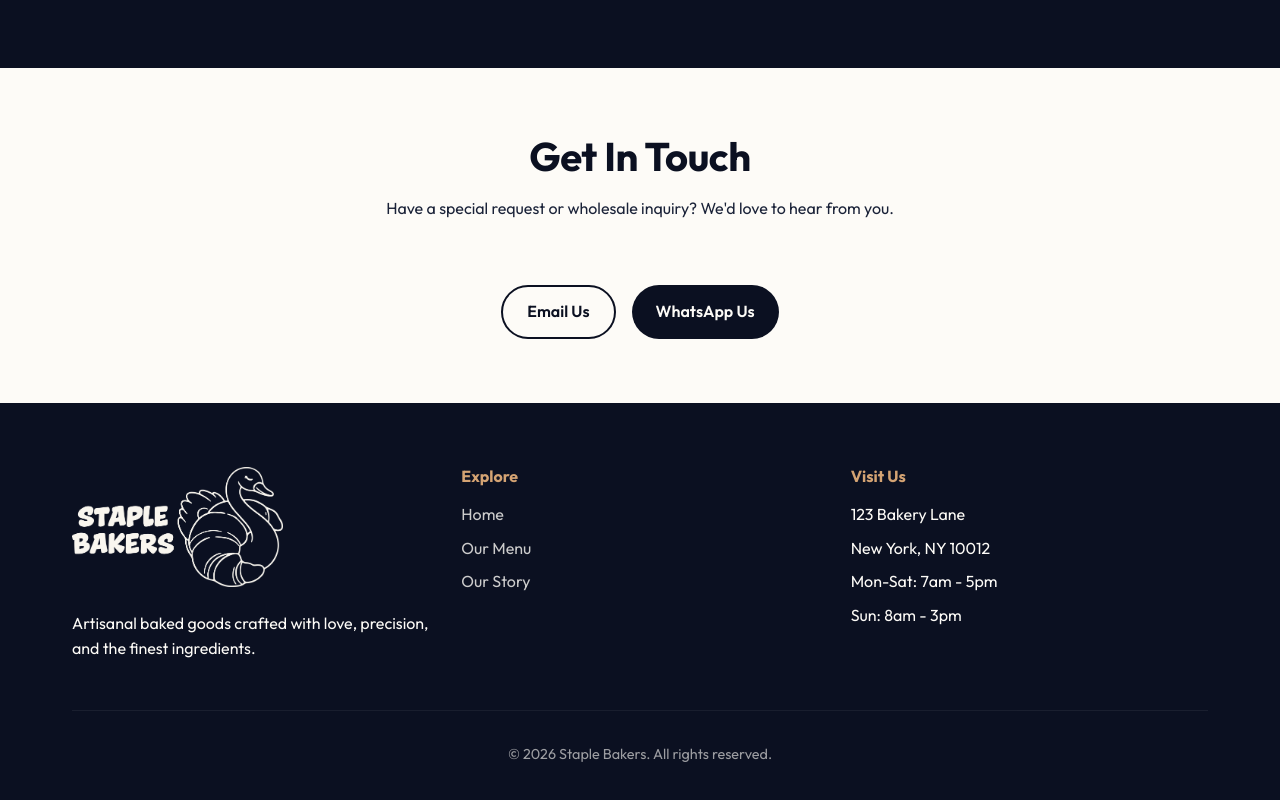
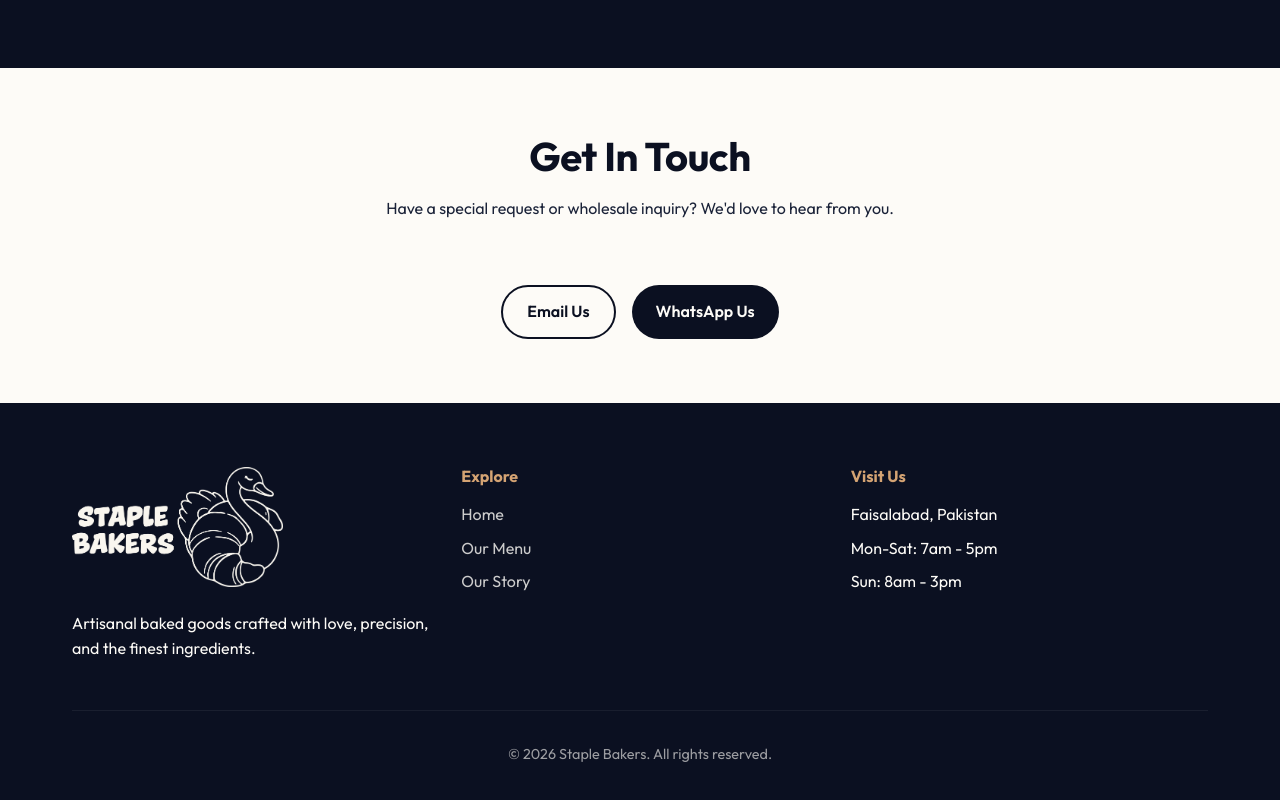
Before and after one commit to engrmuhammadawais154-bot/staplebakers, a Next.js app: page / in a window 1280 px wide. Shown: the part 1870-2670 px from the top of the page. Built offline with nearby package versions, Linux system fonts and the light colour scheme.

Commit message:
Update footer location to Faisalabad, Pakistan

```diff
--- a/src/app/layout.tsx
+++ b/src/app/layout.tsx
@@ -46,8 +46,7 @@ export default function RootLayout({
                 <div className="footer-col">
                   <h4>Visit Us</h4>
                   <ul>
-                    <li>123 Bakery Lane</li>
-                    <li>New York, NY 10012</li>
+                    <li>Faisalabad, Pakistan</li>
                     <li>Mon-Sat: 7am - 5pm</li>
                     <li>Sun: 8am - 3pm</li>
                   </ul>
```
